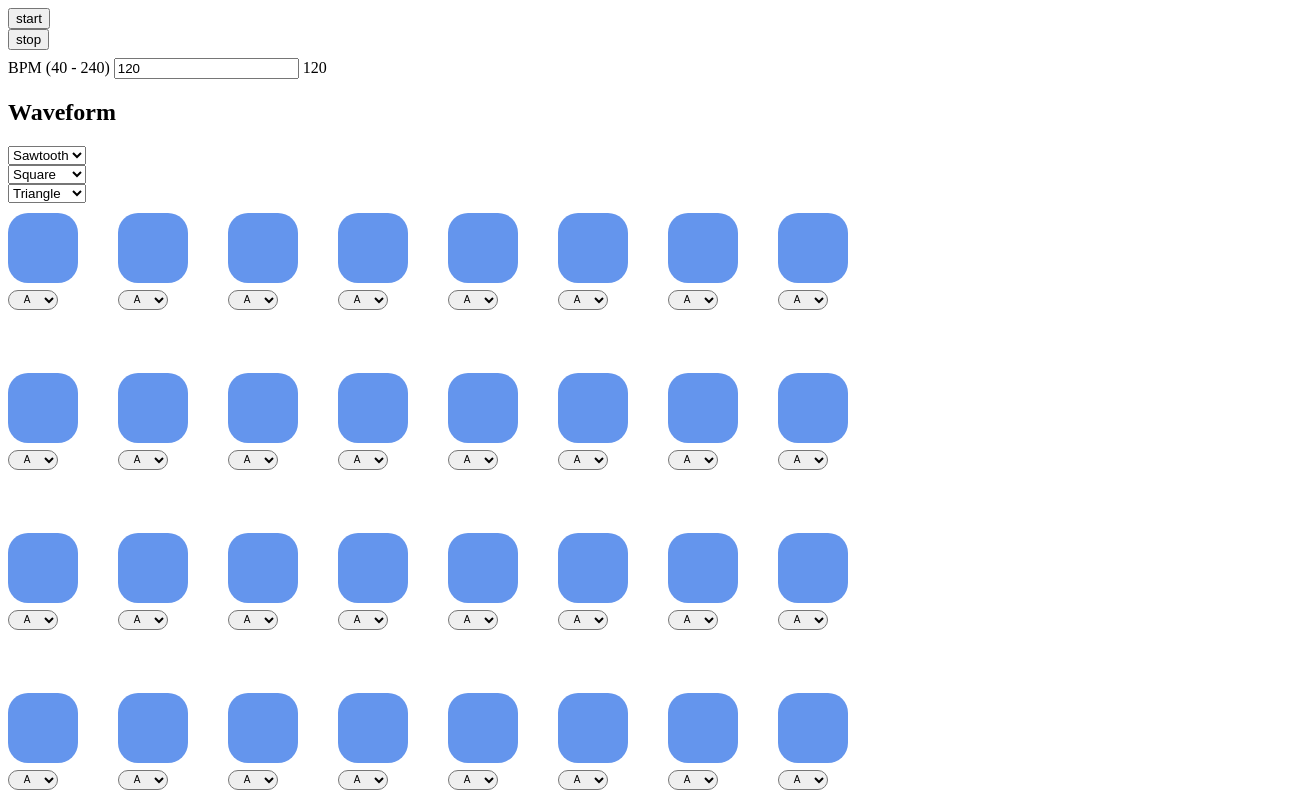
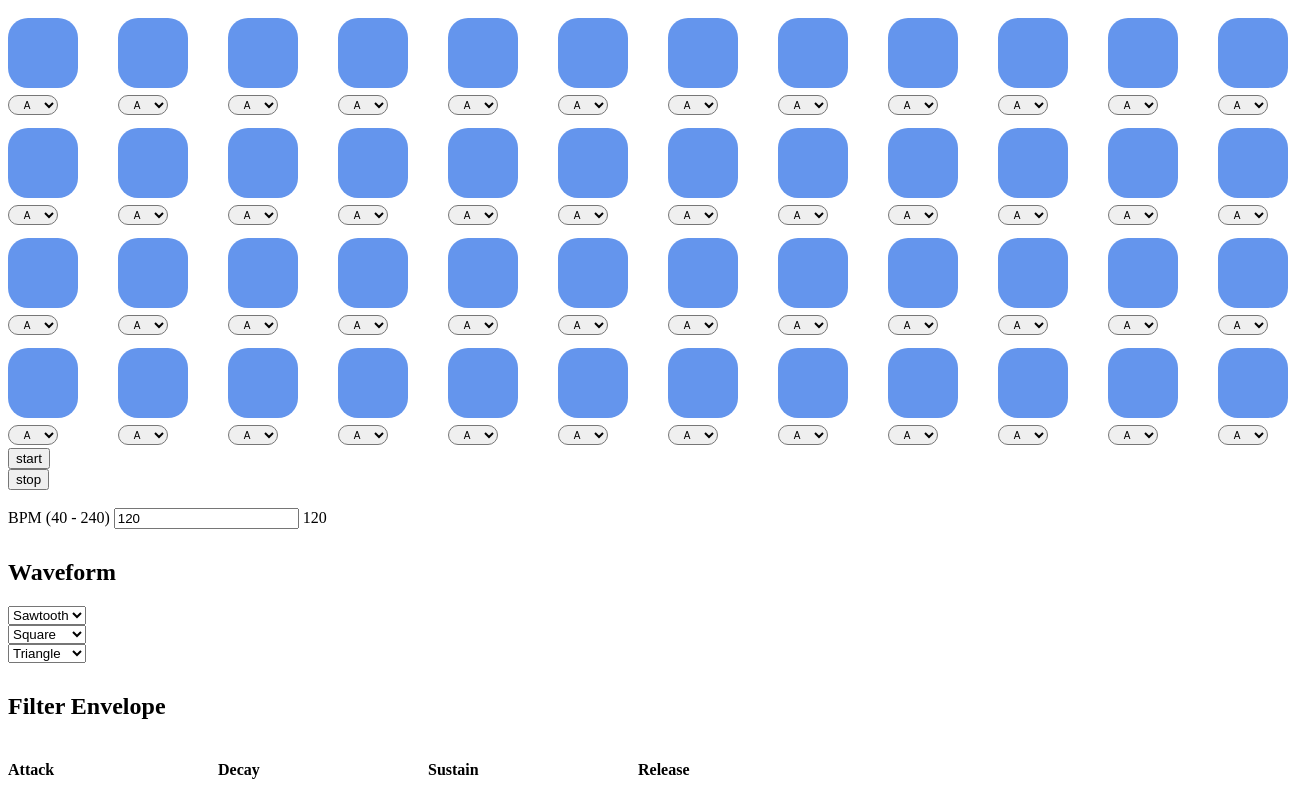
Before and after one commit to swlabrtyr/vue-sequencer, a Vue app: page / in a window 1280 px wide. Shown: the top 800 px of the page, 1308 px wide, since content can reach past the window. Built offline with nearby package versions, Linux system fonts and the light colour scheme.

Commit message:
Updated styles, added 16 more notes

```diff
--- a/src/App.vue
+++ b/src/App.vue
@@ -1,13 +1,13 @@
 <template>
   <div id="app">
     <div class="transport">
-      <Transport/>
-      <Tempo/>
-      <Waveform/>
     </div>
     <div class="sequencer">
       <Trigger v-for="note in notes" :note="note" :key="note.id"/>
     </div>
+      <Transport/>
+      <Tempo/>
+      <Waveform/>
     <div class="adsr">
       <div>
         <FilterADSR/>
@@ -66,19 +66,13 @@ export default {
 #app {
   display: grid;
   grid-template-columns: 150px, 100px, auto, 100px;
-  grid-template-rows: 100px, 100px, 200px, 500px;
+  grid-template-rows: 100px, 200px, 500px;
   grid-gap: 10px;
 }
-/* .transport {
-  display: grid;
-  grid-template-columns: 350px 350px 350px;
-  grid-gap: 10px;
-} */
 .sequencer {
   display: grid;
-  /* grid-template-columns: 100px 100px 100px 100px 100px 100px 100px auto; */
-  grid-template-columns: repeat(8, 100px);
-  grid-template-rows: 150px 150px 150px 150px;
+  grid-template-columns: repeat(11, 100px) auto;
+  grid-template-rows: 100px 100px 100px auto;
   grid-gap: 10px;
 }
 .adsr {
--- a/src/engine/engine.js
+++ b/src/engine/engine.js
@@ -109,7 +109,7 @@ function scheduler() {
   // sequencer loop
   while (futureTickTime < audioContext.currentTime + scheduleAheadTime) {
     current16thNote++;
-    if (current16thNote === 32) {
+    if (current16thNote === 48) {
       current16thNote = 0;
     }
     scheduleNote(current16thNote, futureTickTime, futureTickTime + stopTime);
--- a/src/store/store.js
+++ b/src/store/store.js
@@ -8,7 +8,7 @@ Vue.use(Vuex);
 // initialize note data
 function createNotes() {
   let notes = [];
-  for (let i = 0; i < 32; ++i) {
+  for (let i = 0; i < 48; ++i) {
     notes.push({
       id: i,
       pitch: 57,
```
